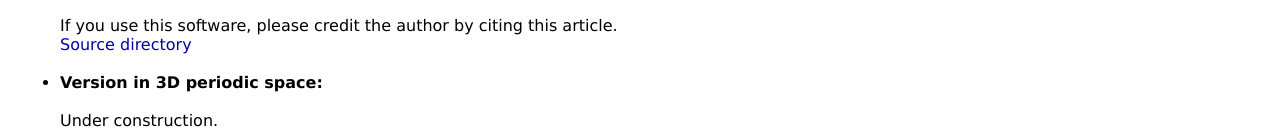
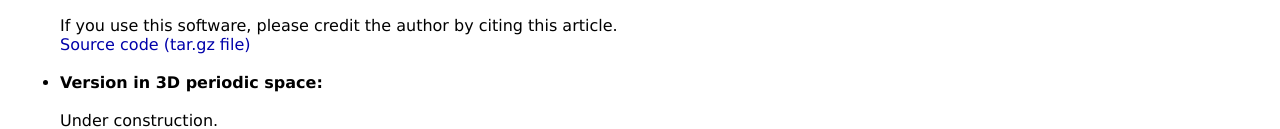
Before and after one commit to m-schindler/m-schindler.github.io, a plain HTML site: page avato/index.html in a window 1280 px wide. Shown: the part 243-372 px from the top of the page. Drawn offline with Linux system fonts and the light colour scheme; files that its build step writes are made by us from their sources.

Commit message:
try tar.gz instead of code directory

```diff
--- a/avato/index.html
+++ b/avato/index.html
@@ -27,7 +27,7 @@
         </ul><br>
 
       If you use this software, please credit the author by citing this article.<br>
-      <a href="./2Dperiodic">Source directory</a></br>
+      <a href="./2Dperiodic.tar.gz">Source code (tar.gz file)</a></br>
       <br>
   </Li>
   <LI><b>Version in 3D periodic space:</b><br><br>
```
Also changed, not shown: 1 other file.
